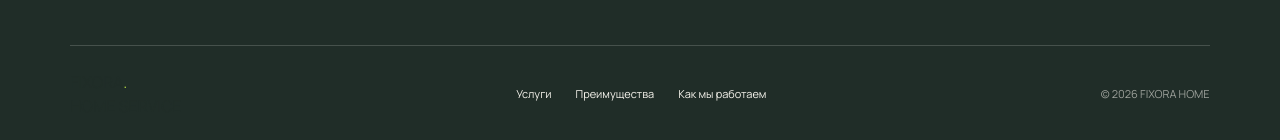
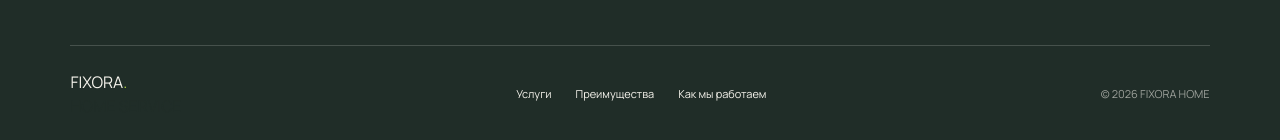
Before and after one commit to artkoro94/fixora-home, a React (Vite) app: page / in a window 1280 px wide. Shown: the part 4981-5121 px from the top of the page. Built offline with nearby package versions, Linux system fonts and the light colour scheme.

Commit message:
fix: restore footer brand contrast and hover colors

```diff
--- a/src/widgets/footer/Footer.tsx
+++ b/src/widgets/footer/Footer.tsx
@@ -16,7 +16,7 @@ function Footer() {
             <h2 className="mt-[22px] mb-4 text-[clamp(44px,5.2vw,70px)] font-extrabold leading-[.98] tracking-[-.075em] max-[620px]:text-[clamp(40px,10vw,52px)]">Есть задача<br /><span className="text-lime">для дома?</span></h2>
             <p className="m-0 max-w-[430px] text-[14px] leading-[1.85] text-[rgb(245_243_236_/_65%)] max-[900px]:mx-auto max-[620px]:max-w-[34ch] max-[620px]:text-[13px]">Расскажите, что нужно сделать. Обсудим детали и подскажем, с чего начать.</p>
           </div>
-          <a className="flex min-w-[300px] items-center gap-4 border-y border-[rgb(245_243_236_/_24%)] py-5 transition-colors duration-200 hover:text-lime max-[900px]:w-full max-[900px]:max-w-[440px] max-[900px]:min-w-0 max-[900px]:text-left max-[620px]:max-w-[420px] max-[620px]:gap-3 max-[900px]:min-[621px]:gap-[14px]" href="tel:+79991234567">
+          <a className="footer-phone flex min-w-[300px] items-center gap-4 border-y border-[rgb(245_243_236_/_24%)] py-5 transition-colors duration-200 hover:text-lime max-[900px]:w-full max-[900px]:max-w-[440px] max-[900px]:min-w-0 max-[900px]:text-left max-[620px]:max-w-[420px] max-[620px]:gap-3 max-[900px]:min-[621px]:gap-[14px]" href="tel:+79991234567">
             <span className="grid size-[46px] shrink-0 place-items-center rounded-full border border-[rgb(245_243_236_/_30%)]"><Phone size={18} strokeWidth={1.7} /></span>
             <span className="grid flex-1 gap-[5px]"><small className="text-[11px] text-[rgb(245_243_236_/_55%)]">Позвонить нам</small><strong className="text-[17px] font-extrabold max-[620px]:text-[15px]">+7 (999) 123-45-67</strong></span>
             <ArrowUpRight size={20} />
@@ -24,11 +24,11 @@ function Footer() {
         </div>
         <div className="flex items-center justify-between gap-6 border-t border-[rgb(245_243_236_/_18%)] pt-6 max-[900px]:grid max-[900px]:grid-cols-[minmax(0,1fr)_auto] max-[900px]:gap-[22px_24px] max-[620px]:gap-[22px_12px] max-[620px]:pt-[22px] max-[380px]:gap-2 [&_.brand__caption]:max-[380px]:text-[8px] [&_.brand__caption]:max-[380px]:tracking-[1px]">
           <a className="inline-flex min-w-0 flex-col whitespace-nowrap" href="#top" aria-label="FIXORA — на главную">
-            <span className="brand__name text-cream">FIXORA<span className="text-[#a6c93f]">.</span></span>
+            <span className="text-cream">FIXORA<span className="text-[#a6c93f]">.</span></span>
             <span className="brand__caption text-[rgb(245_243_236_/_50%)]">HOME SERVICE</span>
           </a>
           <nav className="flex flex-wrap gap-6 max-[900px]:hidden" aria-label="Навигация в подвале">
-            {footerNavigation.map((item) => <a className="text-[11px] text-[rgb(245_243_236_/_58%)] transition-colors hover:text-lime" href={item.href} key={item.href}>{item.label}</a>)}
+            {footerNavigation.map((item) => <a className="text-[11px] text-[rgb(245_243_236_/_58%)] transition-colors duration-200 hover:text-lime" href={item.href} key={item.href}>{item.label}</a>)}
           </nav>
           <span className="text-right text-[11px] text-[rgb(245_243_236_/_58%)] max-[900px]:col-start-2 max-[900px]:justify-self-end max-[900px]:whitespace-nowrap max-[620px]:text-[10px] max-[380px]:text-[9px]">© {new Date().getFullYear()} FIXORA HOME</span>
         </div>
```
